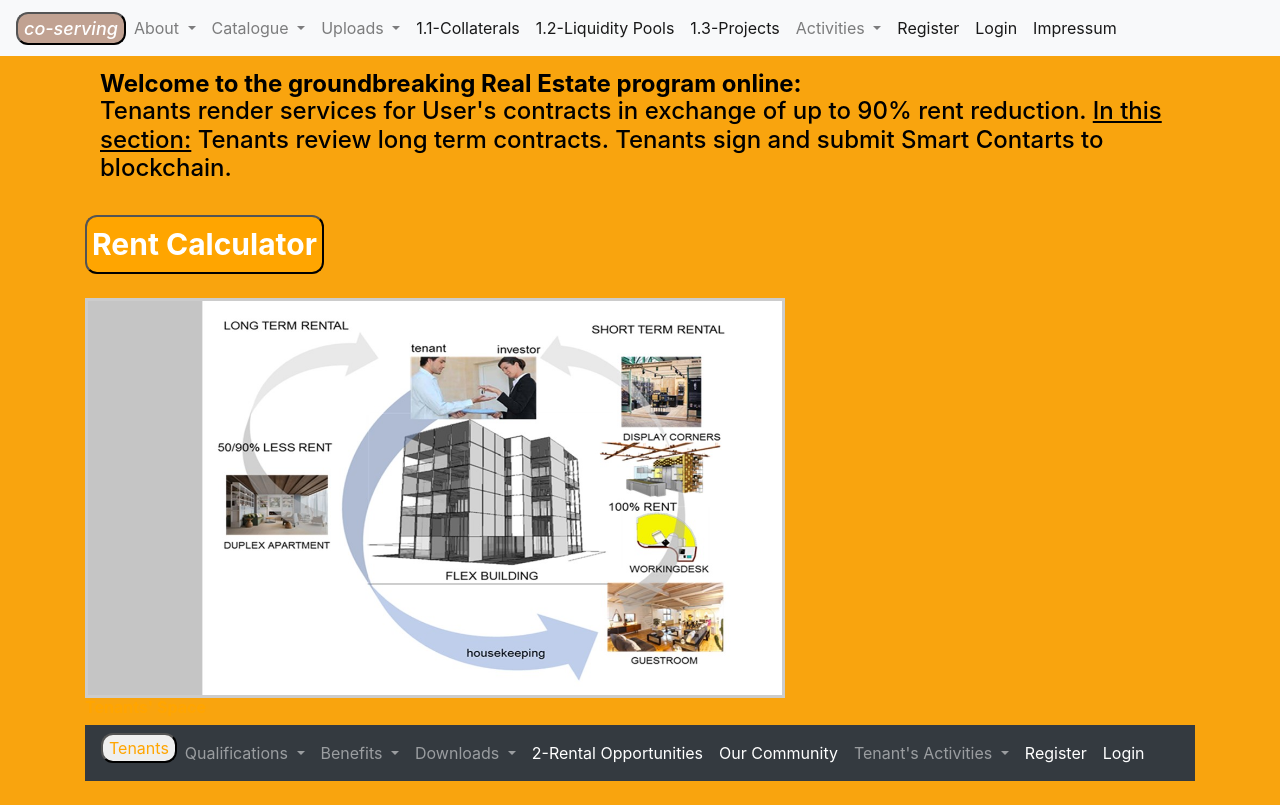
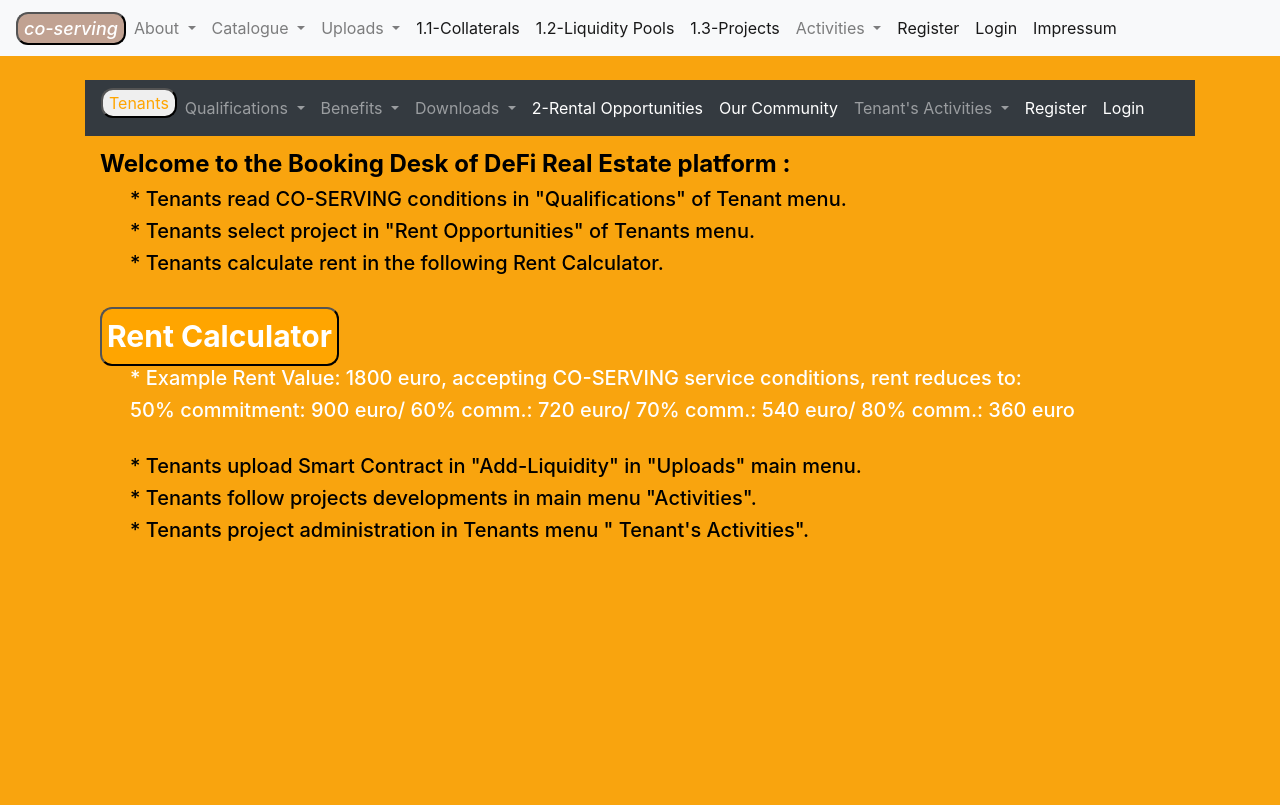
Before and after one commit to marco872/coserving, a Django app: page /token/ in a window 1280 px wide. After the commit the page ends 541 px from the top, so only its background shows below. Run offline with Django 3.2, Linux system fonts and the light colour scheme; some libraries are stand-ins or nearby versions.

Commit message:
ten html

```diff
--- a/co_servings/templates/co_servings/token.html
+++ b/co_servings/templates/co_servings/token.html
@@ -59,44 +59,6 @@ h6 {
 
 <body style="background-color: #f9a40e;">
 
-
-
-
-
-	<div class="container">
-			<h4 style="margin-top:-10px; color: black;"><strong>Welcome to the groundbreaking Real Estate program online:</strong>
-</h4>
-      <h4 style="margin-top:-10px; color: black;"> Tenants render services for User's contracts in exchange of up to 90% rent reduction. <u>In this section:</u> Tenants review long term contracts. Tenants sign and submit Smart Contarts to blockchain.
-
-
-</h4>
-
-	</div>
-
-
-
-
-  <br>
-
- <a href="https://onedrive.live.com/view.aspx?resid=23B9E6708E88205A!64624&ithint=file%2cxlsx&authkey=!AOE3UJ028qnKI9g">
-
-       <button class="button button4" style="background-color:orange; color:white; margin-left: 0px; font-size: 30px; padding: 5px;"><strong>Rent Calculator</strong></button> </a>
-
-
-<br>
-<br>
-
-
- <img src="{% static 'images/tenant.jpg' %}"
-            style=";
-            width:700px;
-            height:400px;
-            border: solid 3px #ccc"/>
-
-
-
-
-<h6 style="margin-left: 0px;color:orange"><strong>Tenants' Space</strong></h6>
 
 {% load static %}
 
@@ -197,6 +159,46 @@ h6 {
   </div>
 </nav>
 
+<br>
+
+
+	<div class="container">
+			<h4 style="margin-top:-10px; color: black;"><strong>Welcome to the  Booking Desk of  DeFi  Real Estate platform :</strong>
+</h4>
+      <h5 style="margin-left: 30px; color: black;">* Tenants read CO-SERVING conditions in  "Qualifications" of Tenant menu.</h5>
+      <h5 style="margin-left: 30px; color: black;">* Tenants select project  in  "Rent Opportunities" of Tenants menu.</h5>
+      <h5 style="margin-left: 30px; color: black;">* Tenants calculate rent  in  the following Rent Calculator.</h5>
+  <br>
+
+ <a href="https://onedrive.live.com/view.aspx?resid=23B9E6708E88205A!64624&ithint=file%2cxlsx&authkey=!AOE3UJ028qnKI9g">
+
+      <button class="button button4" style="background-color:orange; color:white; margin-left: 0px; font-size: 30px; padding: 5px;"><strong>Rent Calculator</strong></button> </a>
+  <br>
+
+      <h5 style="margin-left: 30px; color: white;">* Example Rent Value: 1800 euro, accepting CO-SERVING service conditions, rent reduces to: </h5>
+      <h5 style="margin-left: 30px; color: white">  50% commitment: 900 euro/ 60% comm.: 720 euro/ 70% comm.: 540 euro/ 80% comm.: 360 euro </h5>
+  <br>
+
+       <h5 style="margin-left: 30px; color: black;">* Tenants upload Smart Contract in "Add-Liquidity" in "Uploads" main menu. </h5>
+
+
+
+
+      <h5 style="margin-left: 30px; color: black;">* Tenants follow projects developments in main menu "Activities".</h5>
+
+      <h5 style="margin-left: 30px; color: black;">* Tenants project administration  in Tenants menu " Tenant's Activities".</h5>
+</div>
+<br>
+<br>
+
+
+
+
+
+
+
+
+
 
 
 
```
Also changed, not shown: co_servings/templates/co_servings/ten.html (+20 -9 lines).
